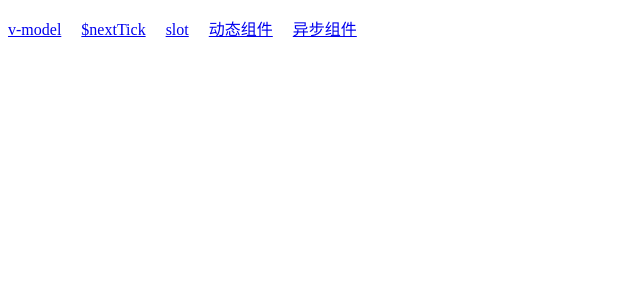
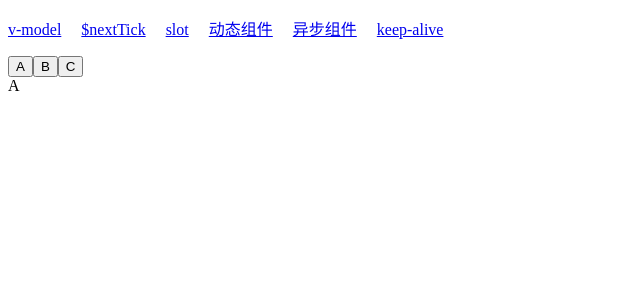
Before and after one commit to levid-gc/vue-playground, a Vue app: page /#/keep-alive in a window 1280 px wide. Before the commit this address led to /#/. Shown: the top 300 px of the page, without its empty margins (0-640 px from the left). Built offline with nearby package versions, Linux system fonts and the light colour scheme.

Commit message:
feat: add keep alive page

```diff
--- a/src/App.vue
+++ b/src/App.vue
@@ -6,6 +6,7 @@
       <router-link to="/slot">slot</router-link>
       <router-link to="/dynamic-component">动态组件</router-link>
       <router-link to="/async-component">异步组件</router-link>
+      <router-link to="/keep-alive">keep-alive</router-link>
     </p>
     <router-view></router-view>
   </div>
--- /dev/null
+++ b/src/components/VKeepAlive/VKeepAliveA.vue
@@ -0,0 +1,21 @@
+/* eslint-disable class-methods-use-this */
+<template>
+  <div>A</div>
+</template>
+
+<script lang="ts">
+import { Vue, Component } from 'vue-property-decorator';
+
+@Component
+class VKeepAliveA extends Vue {
+  mounted() {
+    console.log('A mounted');
+  }
+
+  destroyed() {
+    console.log('A destroyed');
+  }
+}
+
+export default VKeepAliveA;
+</script>
--- /dev/null
+++ b/src/components/VKeepAlive/VKeepAliveB.vue
@@ -0,0 +1,20 @@
+<template>
+  <div>B</div>
+</template>
+
+<script lang="ts">
+import { Vue, Component } from 'vue-property-decorator';
+
+@Component
+class VKeepAliveB extends Vue {
+  mounted() {
+    console.log('B mounted');
+  }
+
+  destroyed() {
+    console.log('B destroyed');
+  }
+}
+
+export default VKeepAliveB;
+</script>
--- /dev/null
+++ b/src/components/VKeepAlive/VKeepAliveC.vue
@@ -0,0 +1,20 @@
+<template>
+  <div>C</div>
+</template>
+
+<script lang="ts">
+import { Vue, Component } from 'vue-property-decorator';
+
+@Component
+class VKeepAliveC extends Vue {
+  mounted() {
+    console.log('C mounted');
+  }
+
+  destroyed() {
+    console.log('C destroyed');
+  }
+}
+
+export default VKeepAliveC;
+</script>
--- /dev/null
+++ b/src/components/VKeepAlive/VKeepAliveDemo.vue
@@ -0,0 +1,42 @@
+<template>
+  <div>
+    <button @click="changeState('A')">A</button>
+    <button @click="changeState('B')">B</button>
+    <button @click="changeState('C')">C</button>
+
+    <!-- <v-keep-alive-a v-if="state === 'A'" />
+    <v-keep-alive-b v-if="state === 'B'" />
+    <v-keep-alive-c v-if="state === 'C'" /> -->
+
+    <keep-alive>
+      <v-keep-alive-a v-if="state === 'A'" />
+      <v-keep-alive-b v-if="state === 'B'" />
+      <v-keep-alive-c v-if="state === 'C'" />
+    </keep-alive>
+  </div>
+</template>
+
+<script lang="ts">
+import { Vue, Component } from 'vue-property-decorator';
+
+import VKeepAliveA from './VKeepAliveA.vue';
+import VKeepAliveB from './VKeepAliveB.vue';
+import VKeepAliveC from './VKeepAliveC.vue';
+
+@Component({
+  components: {
+    VKeepAliveA,
+    VKeepAliveB,
+    VKeepAliveC
+  }
+})
+class VKeepAliveDemo extends Vue {
+  state = 'A';
+
+  changeState(state: string) {
+    this.state = state;
+  }
+}
+
+export default VKeepAliveDemo;
+</script>
--- a/src/routes.ts
+++ b/src/routes.ts
@@ -3,6 +3,7 @@ import VNextTick from './components/VNextTick.vue';
 import VSlotDemo from './components/VSlot/VSlotDemo.vue';
 import VDynamicComponentDemo from './components/VDynamicComponent/VDynamicComponentDemo.vue';
 import VAsyncComponentDemo from './components/VAsyncComponent/VAsyncComponentDemo.vue';
+import VKeepAliveDemo from './components/VKeepAlive/VKeepAliveDemo.vue';
 
 const routes = [
   { path: '/v-model', component: VModelDemo },
@@ -10,6 +11,7 @@ const routes = [
   { path: '/slot', component: VSlotDemo },
   { path: '/dynamic-component', component: VDynamicComponentDemo },
   { path: '/async-component', component: VAsyncComponentDemo },
+  { path: '/keep-alive', component: VKeepAliveDemo },
 ];
 
 export default routes;
```
Also changed, not shown: .eslintrc.js, 1 other file (tests, documents, lock files or other folders).
